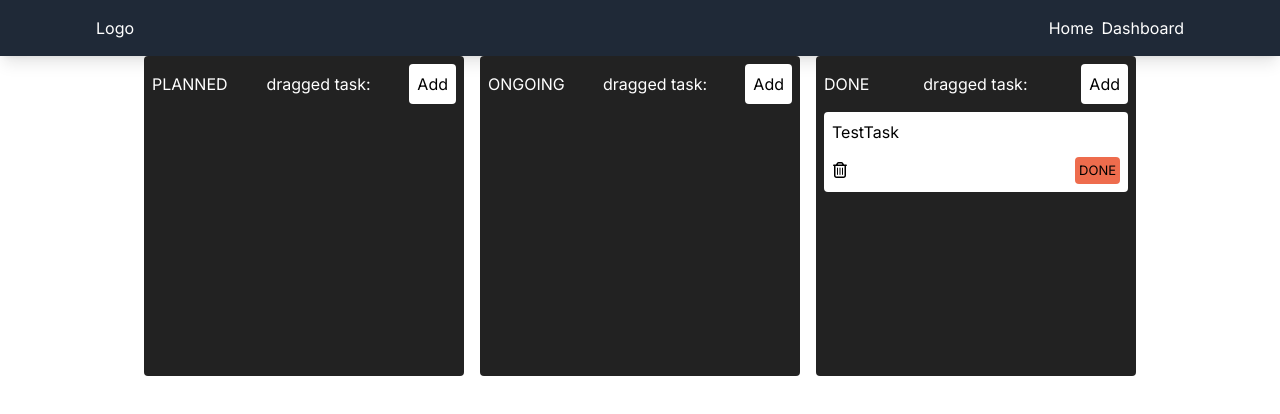
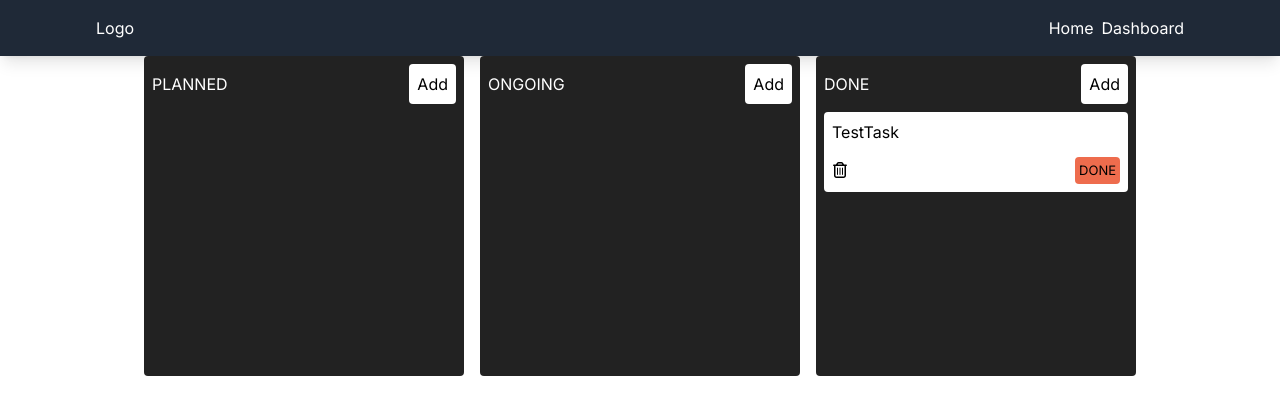
Before and after one commit to Berkan-Bilgin/Drag-and-Drop-todos, a Next.js app: page / in a window 1280 px wide. Shown: the top 414 px of the page. Built offline with nearby package versions, Linux system fonts and the light colour scheme.

Commit message:
refactor: remove draggedTask test line

```diff
--- a/src/app/components/Column.js
+++ b/src/app/components/Column.js
@@ -31,7 +31,6 @@ const Column = ({ state }) => {
     >
       <div className="titleWrapper">
         <p>{state}</p>
-        <h1>dragged task: {draggedTask} </h1>
 
         <button onClick={() => setOpen(!open)}>Add</button>
       </div>
```
